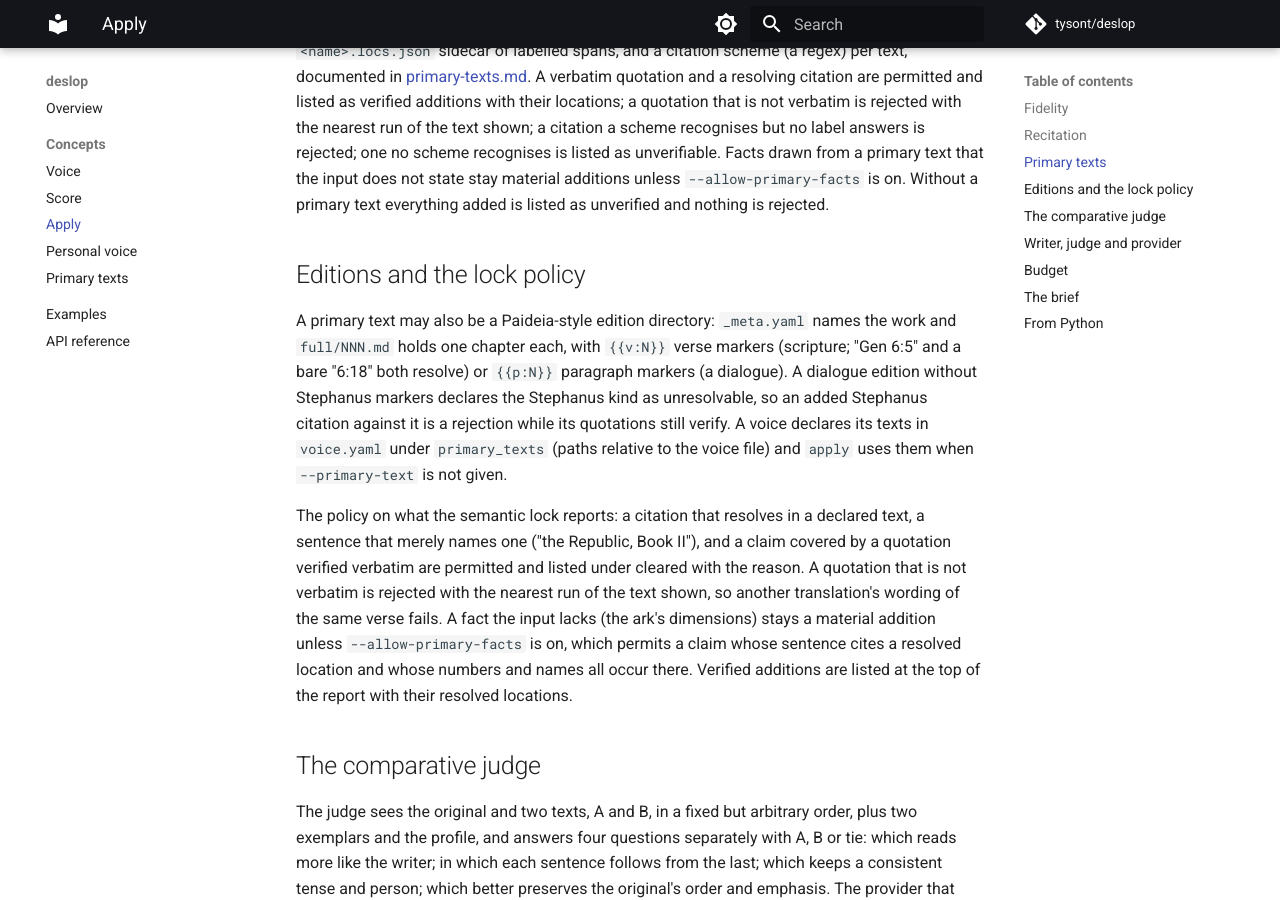
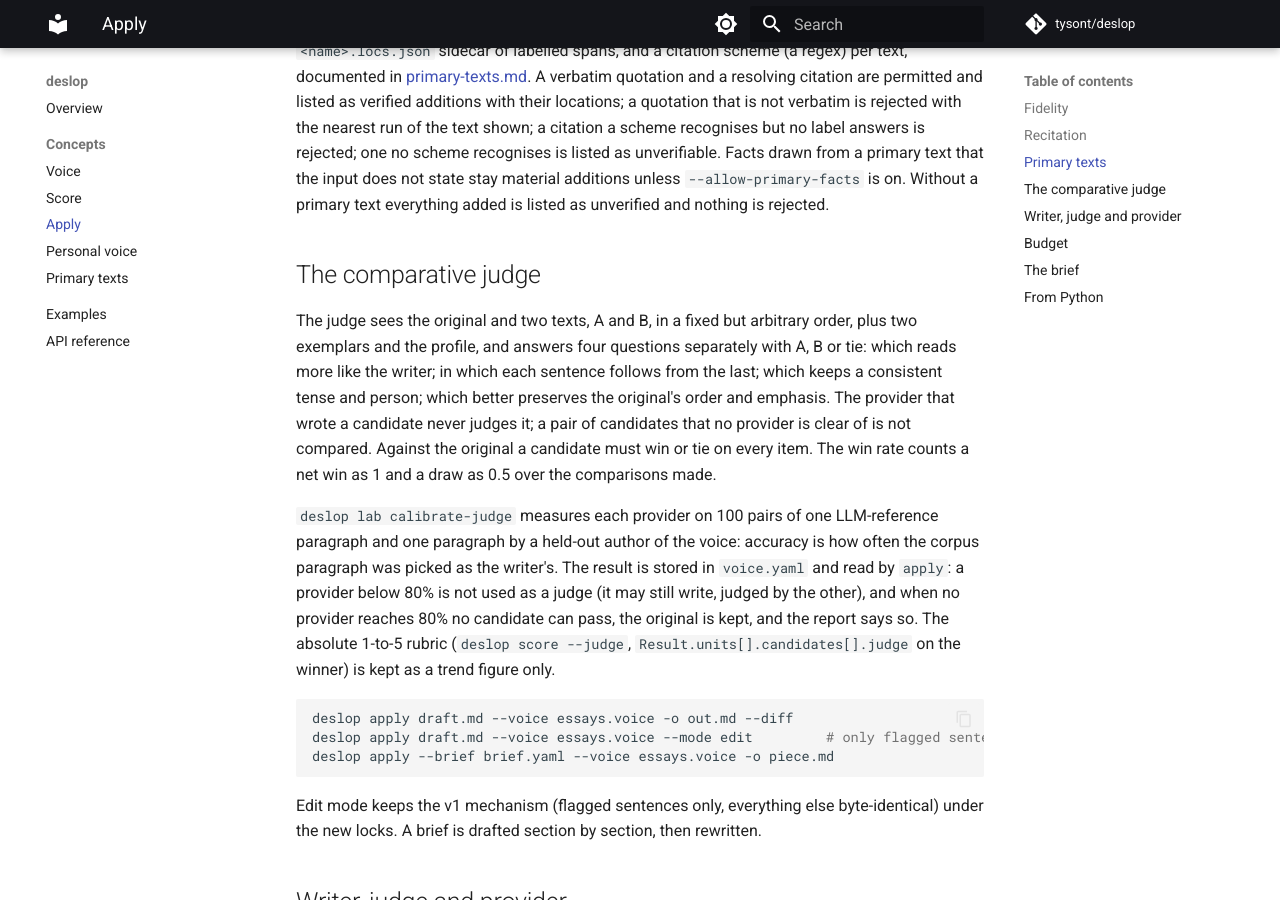
Before and after one commit to tysont/deslop, an MkDocs documentation site: the page built from docs/apply.md, in a window 1280 px wide and 900 px high, scrolled down 2806 px. Built offline with MkDocs 1.6.1 and Material for MkDocs 9.7.7, drawn with Linux system fonts in a browser that asks for light colours; comment, search, counter and statistics services are not loaded.

Commit message:
Docs and tests: drop the last consumer-format residue from the primary-text section
Co-Authored-By: Claude Fable 5.1 <noreply@anthropic.com>

```diff
--- a/docs/apply.md
+++ b/docs/apply.md
@@ -116,25 +116,6 @@ listed as unverifiable. Facts drawn from a primary text that the input does not
 material additions unless `--allow-primary-facts` is on. Without a primary text everything
 added is listed as unverified and nothing is rejected.
 
-## Editions and the lock policy
-
-A primary text may also be a Paideia-style edition directory: `_meta.yaml` names the work
-and `full/NNN.md` holds one chapter each, with `{{v:N}}` verse markers (scripture; "Gen 6:5"
-and a bare "6:18" both resolve) or `{{p:N}}` paragraph markers (a dialogue). A dialogue
-edition without Stephanus markers declares the Stephanus kind as unresolvable, so an added
-Stephanus citation against it is a rejection while its quotations still verify. A voice
-declares its texts in `voice.yaml` under `primary_texts` (paths relative to the voice file)
-and `apply` uses them when `--primary-text` is not given.
-
-The policy on what the semantic lock reports: a citation that resolves in a declared text,
-a sentence that merely names one ("the Republic, Book II"), and a claim covered by a
-quotation verified verbatim are permitted and listed under cleared with the reason. A
-quotation that is not verbatim is rejected with the nearest run of the text shown, so
-another translation's wording of the same verse fails. A fact the input lacks (the ark's
-dimensions) stays a material addition unless `--allow-primary-facts` is on, which permits a
-claim whose sentence cites a resolved location and whose numbers and names all occur there.
-Verified additions are listed at the top of the report with their resolved locations.
-
 ## The comparative judge
 
 The judge sees the original and two texts, A and B, in a fixed but arbitrary order, plus two
```
Also changed, not shown: CHANGELOG.md (+1 -1 lines), 1 other file.
